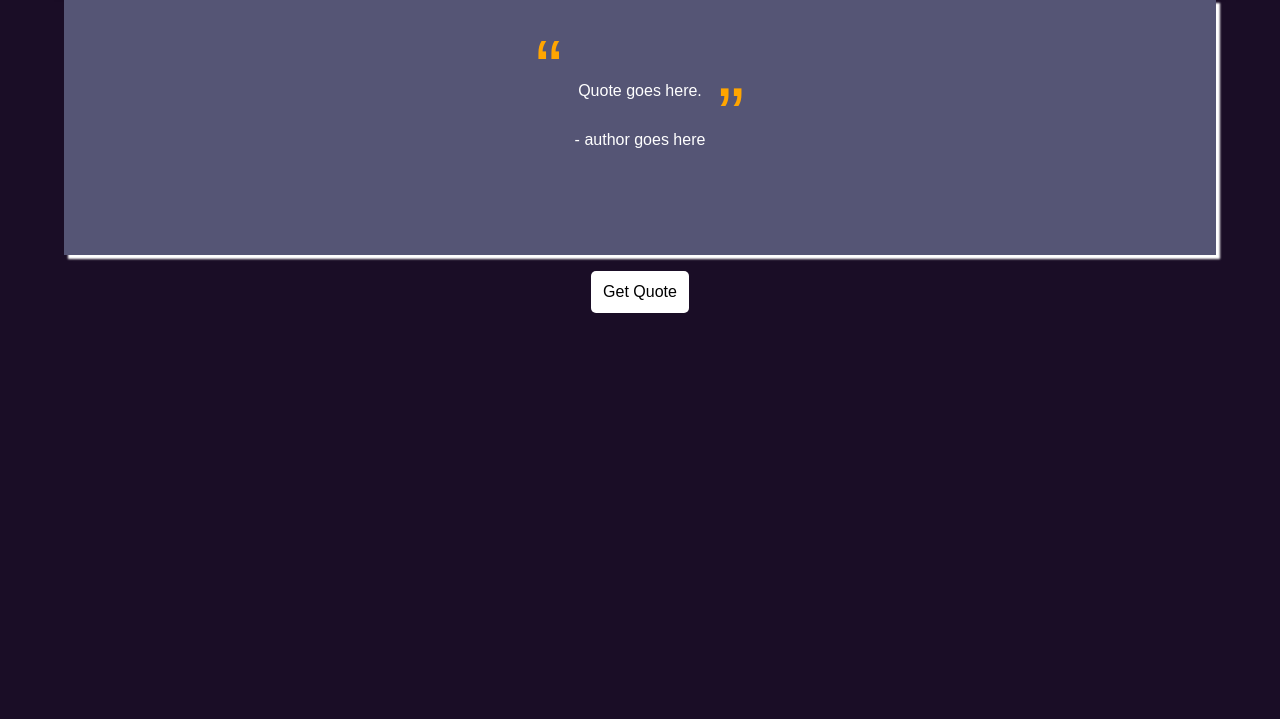
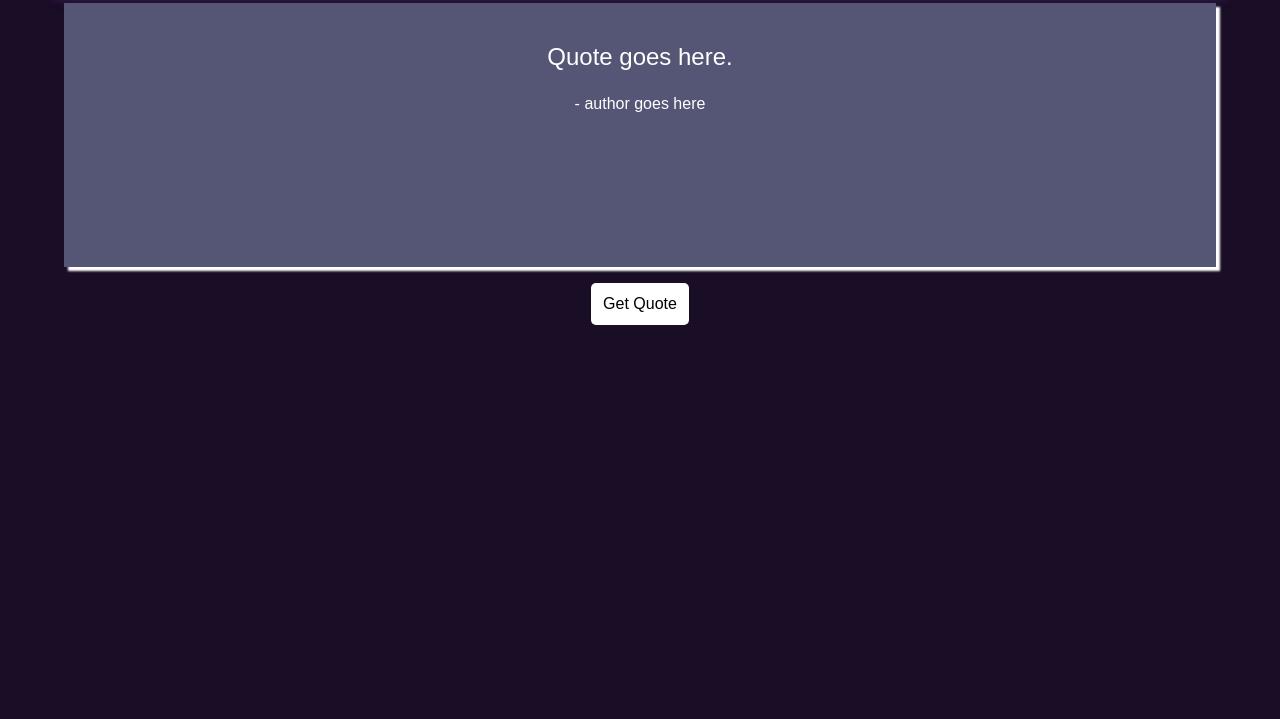
Before and after one commit to palmerev/random-quote-machine, a plain HTML site: page index.html in a window 1280 px wide. Shown: the part 81-800 px from the top of the page. Drawn offline with nearby package versions, Linux system fonts and the light colour scheme; files that its build step writes are made by us from their sources.

Commit message:
adjust font-sizes and padding, remove big quotation marks

```diff
--- a/css/style.scss
+++ b/css/style.scss
@@ -7,10 +7,12 @@ body {
 main {
   max-width: 90vw;
   margin: 0 auto;
+  padding-top: 1em;
 }
 h1 {
   color: #CCC;
   font-weight: normal;
+  font-size: 1.5em;
   background: darken(rebeccapurple, 10%);
   box-shadow: 0 0 10px 10px darken(rebeccapurple, 10%);
   padding: 0;
@@ -19,6 +21,7 @@ h1 {
 .quote {
   color: white;
   padding: 0.5em;
+  padding-top: 1em;
   min-height: 30vh;
   max-width: 90vw;
   margin: 1em auto;
@@ -27,18 +30,7 @@ h1 {
 }
 
 blockquote {
-  &::before {
-    content: "“";
-    font-size: 5em;
-    color: orange;
-    margin-right: 1rem;
-  }
-  &::after {
-    content: "„";
-    font-size: 5em;
-    color: orange;
-    margin-left: 1rem;
-  }
+    font-size: 1.5em;
 }
 button {
   background: #FFF;
```
